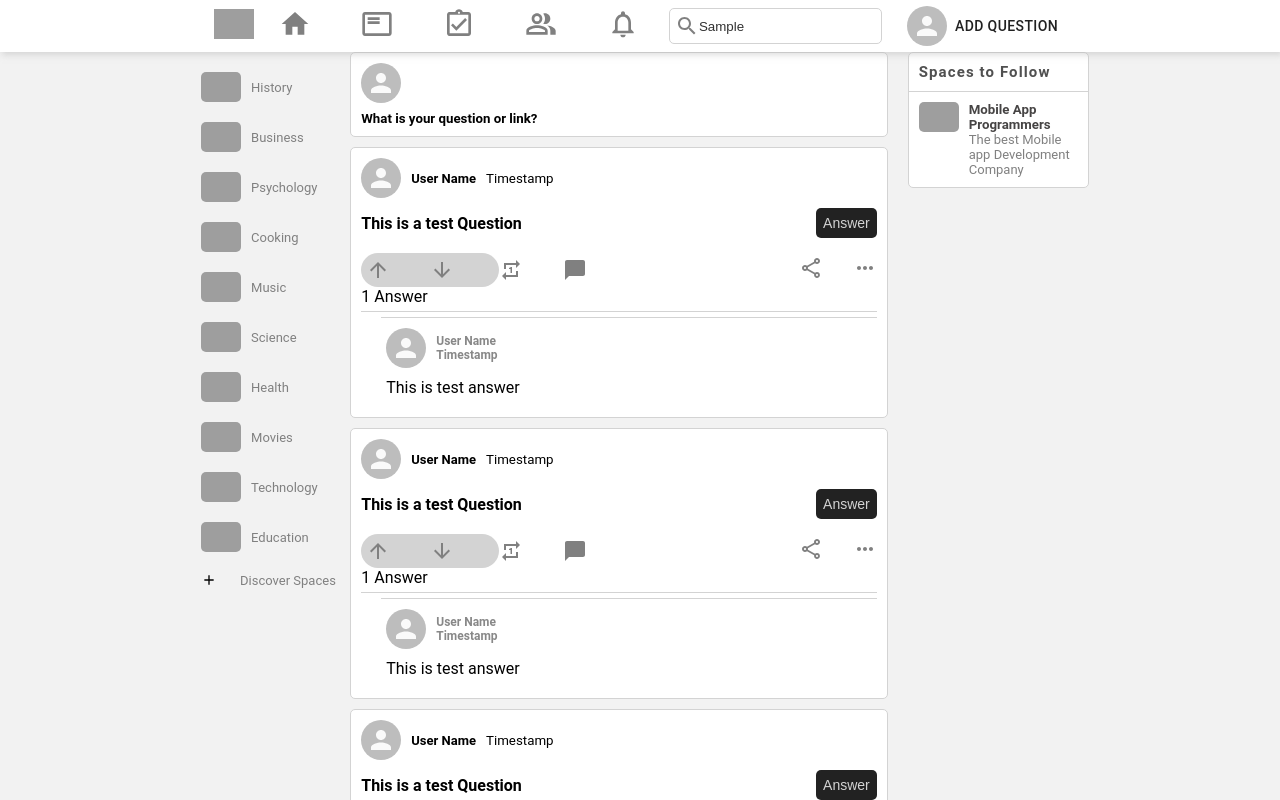
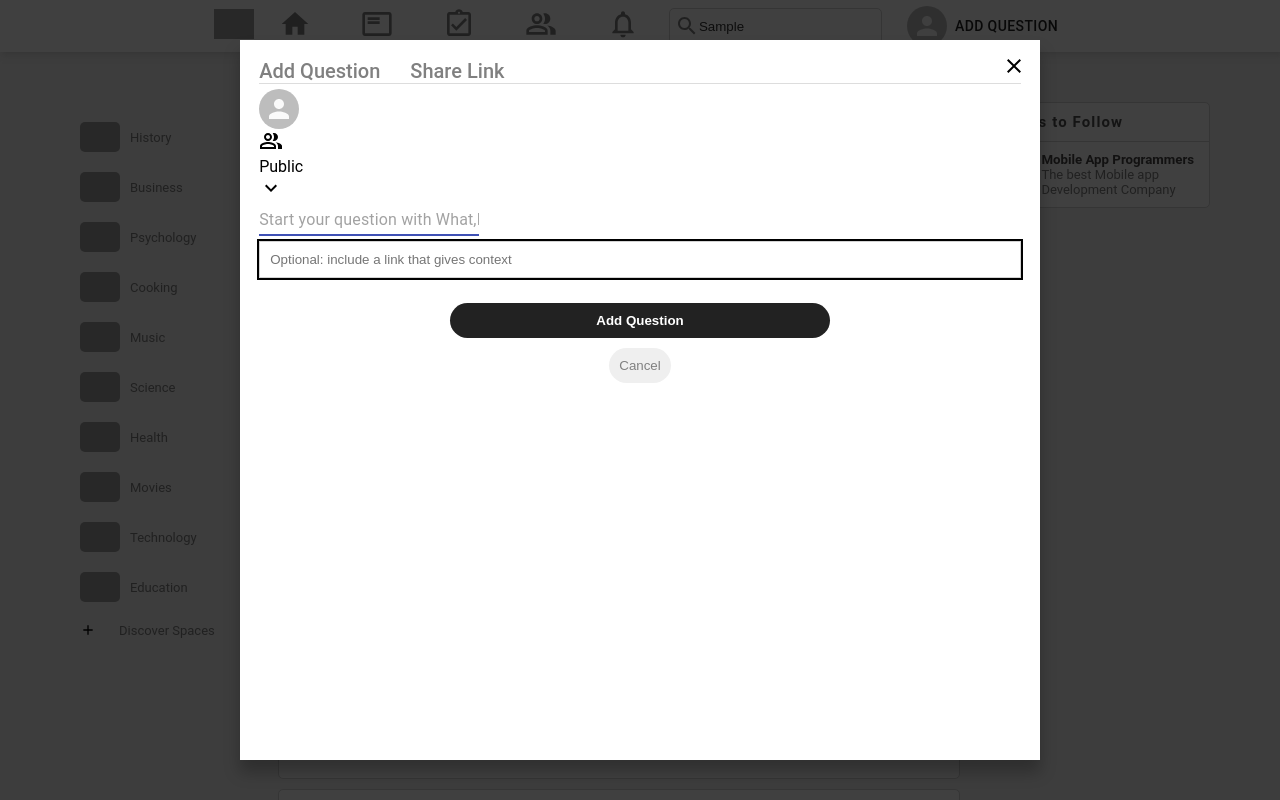
Before and after one commit to potlamohansai/discussion-forum, a React (Create React App) app: page / in a window 1280 px wide. Both pictures are taken after typing "Sample" into the empty fields and a click on the button "ADD QUESTION". Shown: the top 800 px of the page. Built offline with nearby package versions, Linux system fonts and the light colour scheme; grey boxes are pictures that could not be loaded.

Commit message:
posts layout popups

```diff
--- a/src/components/Post.js
+++ b/src/components/Post.js
@@ -1,9 +1,17 @@
 import { Avatar } from '@material-ui/core'
 import { ArrowDownwardOutlined, ArrowUpwardOutlined, ChatBubbleOutlined, MoreHorizOutlined, RepeatOneOutlined, ShareOutlined } from '@material-ui/icons'
-import React from 'react'
+import CloseIcon from '@material-ui/icons/Close'
+import React,{useState} from 'react'
 import './css/Post.css'
+import Modal from 'react-responsive-modal';
+import 'react-responsive-modal/styles.css'
+import ReactQuill from 'react-quill'
+import 'react-quill/dist/quill.snow.css'
 
 function Post() {
+  const [isModalOpen,setIsModalOpen]= useState(false);
+  const Close = <CloseIcon/>
+
   return (
     <div className='post'>
       <div className='post__info'>
@@ -16,7 +24,38 @@ function Post() {
         <p>
           This is a test Question
         </p>
-        <button className='post__btnAnswer'>Answer</button>
+        <button onClick = {() => setIsModalOpen(true)} className='post__btnAnswer'>Answer</button>
+        <Modal
+        open= {isModalOpen}
+        closeIcon={Close}
+        onClose= {() => setIsModalOpen(false)}
+        closeOnEsc
+        center
+        closeOnOverlayClick={false}
+        styles={{
+          overlay: {
+            height: "auto",
+          },
+        }}
+        >
+          <div classname='modal__question'>
+            <h1>This is test question.</h1>
+            <p>asked by <span className="name">Username</span> on {""}
+            <span className="name">timestamp</span>
+            </p>
+          </div>
+          <div className='modal__answer'>
+            <ReactQuill placeholder="Enter Your Answer"/>
+          </div>
+          <div className='modal__button'>
+            <button className='cancel' onClick={() => setIsModalOpen(false)}>
+                      Cancel
+            </button>
+            <button type="submit" className='add' >
+                      Add Question
+            </button>
+          </div>
+        </Modal>
         </div>
       </div>
       <div className='post__footer'>
@@ -31,7 +70,7 @@ function Post() {
             <MoreHorizOutlined/>
           </div>
         </div>
-        <p Style={{
+        <p style={{
               color: "rgba(0,0,0,0.5)",
               fontSize: "12px",
               fontWeight: "bold",
--- a/src/components/QuoraHeader.js
+++ b/src/components/QuoraHeader.js
@@ -1,11 +1,19 @@
-import React from 'react';
+import React,{useState} from 'react';
 import HomeIcon from '@material-ui/icons/Home';
 import FeaturedPlayListOutlinedIcon from '@material-ui/icons/FeaturedPlayListOutlined';
-import {AssignmentTurnedInOutlined, PeopleAltOutlined, NotificationsOutlined, Search} from '@material-ui/icons';
-import { Avatar, Button } from '@material-ui/core';
+import {AssignmentTurnedInOutlined, PeopleAltOutlined, NotificationsOutlined, Search, ExpandMore,} from '@material-ui/icons';
+import CloseIcon from '@material-ui/icons/Close'
+import { Avatar, Button, Input } from '@material-ui/core';
 import "./css/QuoraHeader.css"
+import Modal from 'react-responsive-modal';
+import 'react-responsive-modal/styles.css'
 
 function QuoraHeader() {
+
+  const [isModalOpen,setIsModalOpen]= useState(false);
+  const [inputUrl, setInputUrl] = useState("")
+  const Close = <CloseIcon/>
+
   return (
     <div className='qHeader'>
        <div className='qHeader-content'>
@@ -26,7 +34,67 @@ function QuoraHeader() {
                 <div className='qHeader__Rem'>
                     <Avatar/>
                 </div>
-                <Button>Add Question</Button>
+                <Button onClick ={() => setIsModalOpen(true)} >Add Question</Button>
+                <Modal
+                open={isModalOpen}
+                closeIcon={Close}
+                onClose= {() => setIsModalOpen(false)}
+                closeOnEsc
+                center
+                closeOnOverlayClick={false}
+                styles={{
+                  overlay: {
+                    height: "auto",
+                  },
+                }}
+                >
+                  <div className='modal__title'>
+                    <h5>Add Question</h5>
+                    <h5>Share Link</h5>
+                  </div>
+                  <div classNAme='modal__info'>
+                    <Avatar className='avatar' />
+                    <div className='modal__scop'>
+                      <PeopleAltOutlined/>
+                      <p>Public</p>
+                      <ExpandMore/>
+                    </div>
+                  </div>
+                  <div class name='modal__Field'>
+                    <Input type="text" placeholder= "Start your question with What,How, why etc"/>
+                    <div style={{
+                      display: "flex",
+                      flexDirection: "column"
+                    }}>
+                      <input
+                        type="text"
+                        value={inputUrl}
+                        onChange={(e) => setInputUrl(e.target.value)}
+                        style={{
+                          margin: "5px 0",
+                          border: "1px solid lightgray",
+                          padding: '10px',
+                          outline:  "2px solid #000",
+                        }}
+                        placeholder= "Optional: include a link that gives context"/>
+
+                        {inputUrl !== "" && <img
+                        style={{
+                          height: "40vh",
+                          objectFit: "contain"
+                        }}
+                          src={inputUrl} alt='displayImage'/>}
+                    </div>
+                  </div>
+                  <div className='modal__buttons'>
+                    <button className='cancel' onClick={() => setIsModalOpen(false)}>
+                      Cancel
+                    </button>
+                    <button type="submit" className='add' >
+                      Add Question
+                    </button>
+                  </div>
+                </Modal>
         </div>
     </div>
   )
--- a/src/components/css/Quora.css
+++ b/src/components/css/Quora.css
@@ -1,19 +1,34 @@
-.quora{
+.quora {
     width: "100%";
-    min-width:fit-content;
-}
+    min-width: fit-content;
+  }
 
-.quora__contents {
+  .quora__contents {
     display: flex;
     justify-content: center;
-    padding: 50x 0;
+    padding: 50px 0;
     background-color: rgba(0, 0, 0, 0.05);
     min-width: fit-content;
     width: 100%;
-}
+  }
 
-.quora__content{
+  .quora__content {
     display: flex;
     flex-direction: row;
     padding: 0px 10px;
-}
+    width: 100%;
+    max-width: 1200px;
+  }
+
+  .react-responsive-modal-modal {
+    width: 90vw;
+    height: 90vh;
+  }
+
+  .quill {
+    height: 50vh;
+  }
+
+  .react-responsive-modal-overlay {
+    background: rgb(0 0 0 / 75%);
+  }
--- a/src/components/css/QuoraHeader.css
+++ b/src/components/css/QuoraHeader.css
@@ -189,7 +189,7 @@
     align-items: center;
   }
 
-  .modal__buttons > .cancle {
+  .modal__buttons > .cancel {
     margin-top: 10px;
     border: none;
     outline: none;
@@ -200,7 +200,7 @@
     cursor: pointer;
   }
 
-  .modal__buttons > .cancle:hover {
+  .modal__buttons > .cancel:hover {
     color: red;
   }
 
```
